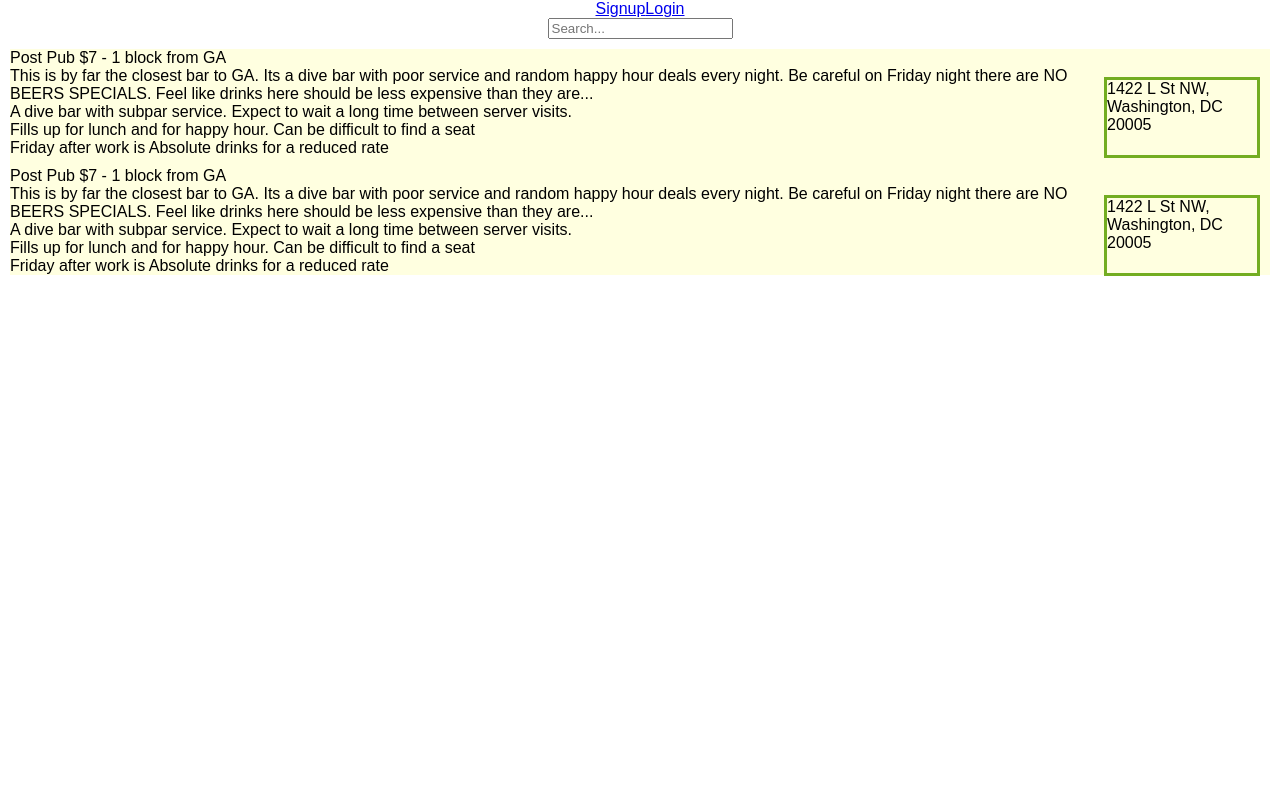
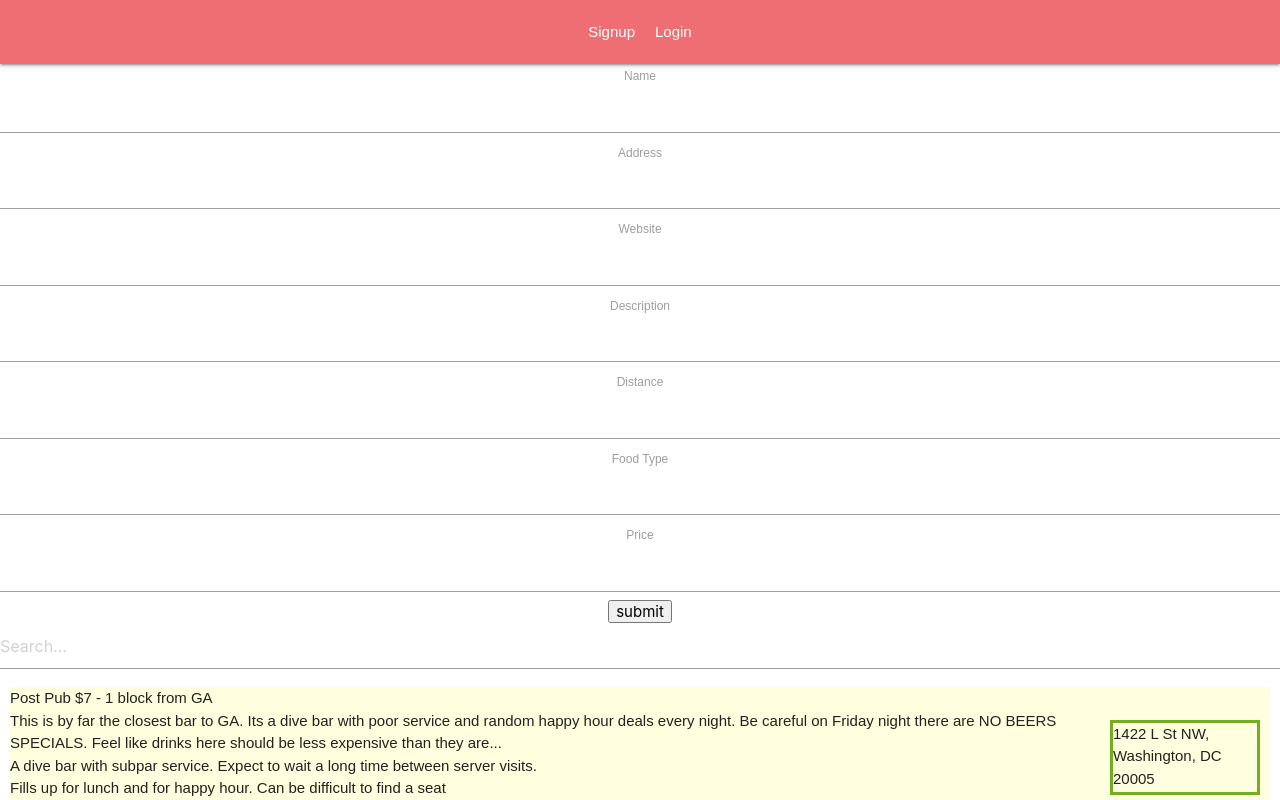
Before and after one commit to samgehret/esGApe-front-end, a React (Create React App) app: page /newrestaurant in a window 1280 px wide. Shown: the top 800 px of the page. Built offline with nearby package versions, Linux system fonts and the light colour scheme.

Commit message:
figuring out how to best set up the form and state to accomodate NewRestaurantForm. Also added redirects to home page after signup, login, logout

```diff
--- a/public/index.html
+++ b/public/index.html
@@ -20,6 +20,8 @@
       Learn how to configure a non-root public URL by running `npm run build`.
     -->
     <title>React App</title>
+    <link rel="stylesheet" href="https://cdnjs.cloudflare.com/ajax/libs/materialize/1.0.0-beta/css/materialize.min.css">
+    <script src="https://cdnjs.cloudflare.com/ajax/libs/materialize/1.0.0-beta/js/materialize.min.js"></script>
   </head>
   <body>
     <noscript>
--- a/src/App.css
+++ b/src/App.css
@@ -26,3 +26,7 @@
   from { transform: rotate(0deg); }
   to { transform: rotate(360deg); }
 }
+
+.nav-link  {
+  margin: 0px 10px;
+}
--- a/src/App.js
+++ b/src/App.js
@@ -7,6 +7,8 @@
 import Navbar from './components/Navbar'
 import SignupForm from './components/forms/SignupForm'
 import LoginForm from './components/forms/LoginForm'
+import NewRestaurantForm from './components/forms/NewRestaurantForm'
+import NewBarForm from './components/forms/NewBarForm'
 // dependencies not in create-react-app
 import { Route, Link, Redirect, Switch } from 'react-router-dom'
 import axios from 'axios'
@@ -18,12 +20,19 @@
       email: '',
       password: '',
       isLoggedIn: false,
-      restaurant: []  // restaurant start from [] empty array
+// if I don't do it like this, I have to use nested state which is a pain
+      newRestaurantName: '',
+      newRestaurantAddress: '',
+      newRestaurantDescription:'',
+      newRestaurantCuisine:'',
+      newRestaurantDistance:'',
+      newRestaurantPrice:''
     }
     this.handleInput = this.handleInput.bind(this)
     this.handleSignUp = this.handleSignUp.bind(this)
     this.handleLogIn = this.handleLogIn.bind(this)
     this.handleLogOut = this.handleLogOut.bind(this)
+    this.handleNewRestaurantInput = this.handleNewRestaurantInput.bind(this)
   }
   componentDidMount() {
     if (localStorage.token) {
@@ -53,6 +62,7 @@
       this.setState({
         isLoggedIn: true
     })
+    window.location.replace('/')
     console.log('successful signup')
   })
 
@@ -61,13 +71,14 @@
 
   handleLogIn(e) {
     e.preventDefault()
-    axios.post("http://localhost:3002/users/login", {email: this.state.email, password: this.state.password})
+    axios.post('http://localhost:3002/users/login', {email: this.state.email, password: this.state.password})
     .then(response => {
       localStorage.token = response.data.token
       this.setState({
         isLoggedIn: true
       })
     })
+    window.location.replace('/')
     console.log('successful login')
   }
 
@@ -78,7 +89,15 @@
       isLoggedIn: false
     })
     localStorage.clear()
+    window.location.replace('/')
     console.log('logged out')
+  }
+  handleNewRestaurantInput(e) {
+    e.preventDefault()
+    this.setState({
+      [e.target.name]: e.target.value
+    })
+    // axios.post('http://localhost:3002/lunchspots', )
   }
   render () {
     console.log(this.state)
@@ -101,6 +120,9 @@
         {/* Add Switch? */}
           <Route path='/signup' render={() => <SignupForm handleInput={this.handleInput} handleSignUp={this.handleSignUp} />}/>
           <Route path='/login' render={() => <LoginForm handleInput={this.handleInput} handleLogIn={this.handleLogIn} />}/>
+          <Route path='/newrestaurant' render={() => <NewRestaurantForm handleNewRestaurantInput={this.handleNewRestaurantInput} />}/>
+          <Route path='/newbar' render={() => <NewBarForm />}/>
+
           <div className='search'>
             <input type='text' placeholder='Search...' value={this.state.search} onChange={this.handleSearch} />
           </div>
--- a/src/components/Navbar.js
+++ b/src/components/Navbar.js
@@ -1,14 +1,16 @@
 import React, { Component } from 'react';
-import {Route, Link, Redirect, Switch} from 'react-router-dom'
+import { Route, Link, Redirect, Switch } from 'react-router-dom'
 class Navbar extends Component {
     render() {
         // this code could be a LOT cleaner
+        // This if statement makes it so that it only renders certain nav
+        // options when the user is logged in
         if (this.props.isLoggedIn === false) {
             return (
                 <div>
                     <nav>
-                        <Link to='/signup'>Signup</Link>
-                        <Link to='/login'>Login</Link>
+                        <Link className="nav-link" to='/signup'>Signup</Link>
+                        <Link className="nav-link" to='/login'>Login</Link>
                     </nav>
                 </div>
                 )
@@ -16,8 +18,10 @@
             return (
                 <div>
                     <nav>
-                        <Link to='/signup'>Signup</Link>
-                        <Link to='/login'>Login</Link>
+                        <Link className="nav-link" to='/signup'>Signup</Link>
+                        <Link className="nav-link" to='/login'>Login</Link>
+                        <Link className="nav-link" to='/newrestaurant'>Add New Restaurant</Link>
+                        <Link className="nav-link" to='/newbar'>Add New Bar</Link>
                         <input value="Log Out" type="submit" onClick={this.props.handleLogOut} />
                     </nav>
                 </div>
--- /dev/null
+++ b/src/components/forms/NewBarForm.js
@@ -0,0 +1,13 @@
+import React, { Component } from 'react';
+
+class NewBarForm extends Component {
+    render() {
+        return (
+            <div>
+
+            </div>
+        );
+    }
+}
+
+export default NewBarForm;
--- /dev/null
+++ b/src/components/forms/NewRestaurantForm.js
@@ -0,0 +1,30 @@
+import React, { Component } from 'react';
+
+class NewRestaurantForm extends Component {
+    render() {
+        // need a way to determine which user created the post
+        return (
+            <div>
+                <form >
+                    <label>Name</label>
+                    <input onChange={this.props.handleNewRestaurantInput} type="text" name="newRestaurantName" />
+                    <label>Address</label>
+                    <input onChange={this.props.handleNewRestaurantInput} type="text" name="newRestaurantAddress" />
+                    <label>Website</label>
+                    <input onChange={this.props.handleNewRestaurantInput} type="text" name="newRestaurantWebsite" />
+                    <label>Description</label>
+                    <input onChange={this.props.handleNewRestaurantInput} type="text" name="newRestaurantDescription" />
+                    <label>Distance</label>
+                    <input onChange={this.props.handleNewRestaurantInput} type="text" name="newRestaurantDistance" />
+                    <label>Food Type</label>
+                    <input onChange={this.props.handleNewRestaurantInput} type="text" name="newRestaurantfoodType" />
+                    <label>Price</label>
+                    <input onChange={this.props.handleNewRestaurantInput} type="text" name="newRestaurantlunchPrice" />
+                    <input onChange={this.props.handleNewRestaurantInput} value="submit" type="submit" />
+                </form>
+            </div>
+        );
+    }
+}
+
+export default NewRestaurantForm;
```
Also changed, not shown: planning/planning.md (+6 -0 lines).
